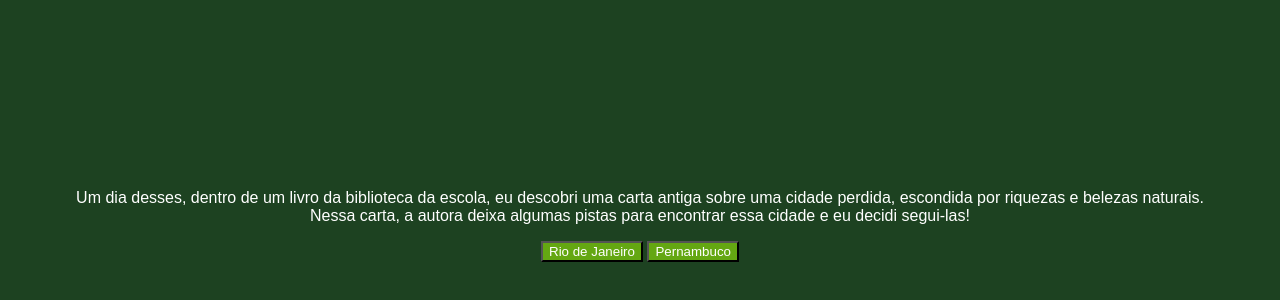
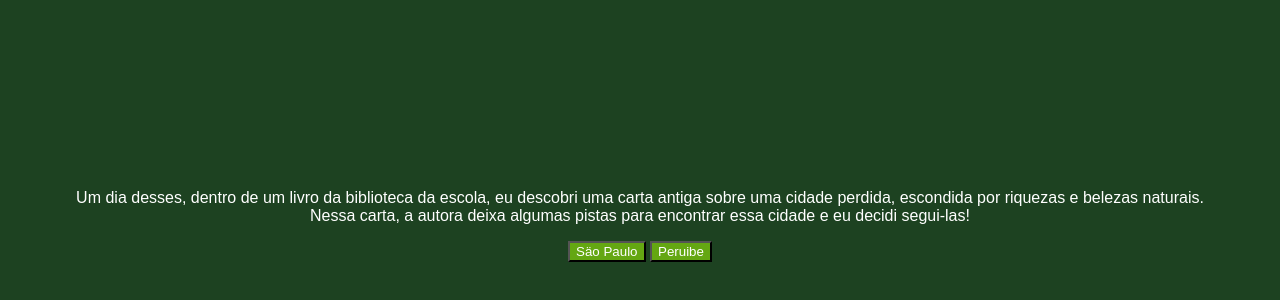
Before and after one commit to manoelavianafavaron/criando-sua-aventura, a plain HTML site: page index.html in a window 1280 px wide. Shown: the part 142-442 px from the top of the page. Drawn offline with Linux system fonts and the light colour scheme; a web font is replaced by a local one.

Commit message:
Update index.html

```diff
--- a/index.html
+++ b/index.html
@@ -14,11 +14,11 @@
         <div class="passo ativo" id="passo-0">
             <img src="img/cenario-passo0.png" alt="">
             <p>Um dia desses, dentro de um livro da biblioteca da escola, eu descobri uma carta antiga sobre uma cidade perdida, escondida por riquezas e belezas naturais. Nessa carta, a autora deixa algumas pistas para encontrar essa cidade e eu decidi segui-las!</p>
-            <button class="btn-proximo" data-proximo="1">Rio de Janeiro</button>
-            <button class="btn-proximo" data-proximo="2">Pernambuco</button>
+            <button class="btn-proximo" data-proximo="1">Säo Paulo</button>
+            <button class="btn-proximo" data-proximo="2">Peruibe</button>
         </div>
         <div class="passo" id="passo-1">
-            <p>Você começa sua jornada no Rio de Janeiro, subindo o Pico da Tijuca ao amanhecer para encontrar a primeira pista.</p>
+            <p>Você começa sua jornada em Säo Paulo, aeroporto de Guarulhos.</p>
             <button class="btn-proximo" data-proximo="3">Procurar a pista no topo do pico</button>
             <button class="btn-proximo" data-proximo="4">Desistir e voltar para casa</button>
         </div>
```
